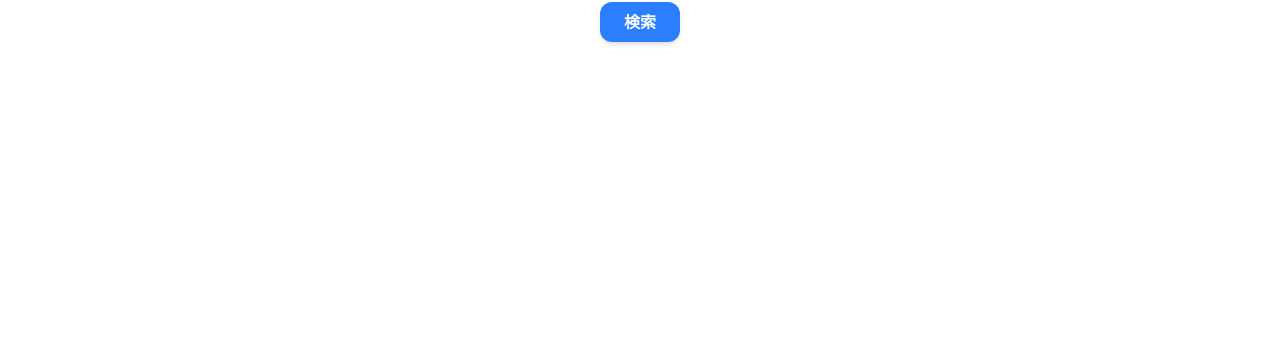
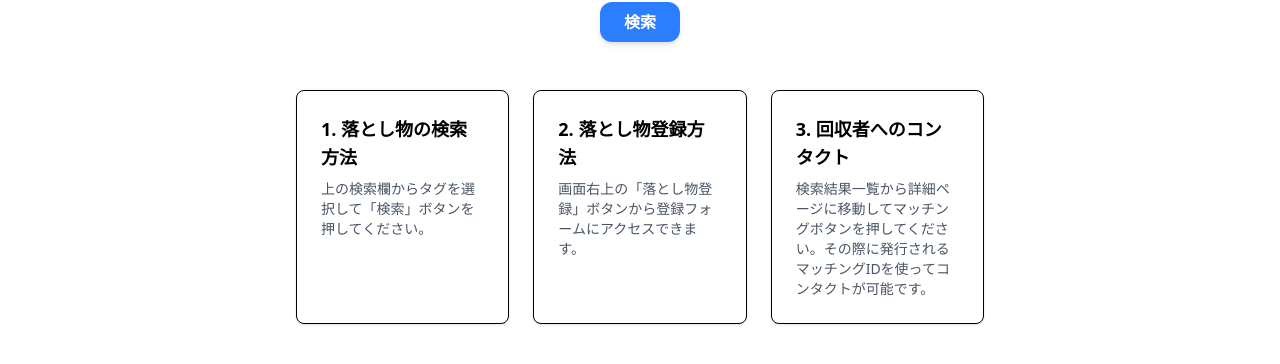
Before and after one commit to RikuRaito/Lost-Found, a React (Vite) app in the folder frontend/: page / in a window 1280 px wide. Shown: the part 438-802 px from the top of the page. Built offline with nearby package versions, Linux system fonts and the light colour scheme; no server answers.

Commit message:
トップページを修正

```diff
--- a/frontend/src/pages/Top.jsx
+++ b/frontend/src/pages/Top.jsx
@@ -239,6 +239,21 @@ function Top() {
           >
           検索
         </button>
+                {/* プラットフォーム使い方セクション */}
+        <div className="mt-12 flex flex-wrap justify-center gap-6 px-4">
+          <div className="flex-1 max-w-xs p-6 bg-white border rounded-lg shadow">
+            <h3 className="text-lg font-semibold mb-2">1. 落とし物の検索方法</h3>
+            <p className="text-sm text-gray-600">上の検索欄からタグを選択して「検索」ボタンを押してください。</p>
+          </div>
+          <div className="flex-1 max-w-xs p-6 bg-white border rounded-lg shadow">
+            <h3 className="text-lg font-semibold mb-2">2. 落とし物登録方法</h3>
+            <p className="text-sm text-gray-600">画面右上の「落とし物登録」ボタンから登録フォームにアクセスできます。</p>
+          </div>
+          <div className="flex-1 max-w-xs p-6 bg-white border rounded-lg shadow">
+            <h3 className="text-lg font-semibold mb-2">3. 回収者へのコンタクト</h3>
+            <p className="text-sm text-gray-600">検索結果一覧から詳細ページに移動してマッチングボタンを押してください。その際に発行されるマッチングIDを使ってコンタクトが可能です。</p>
+          </div>
+        </div>
       </div>
     </main>
   );
```
Also changed, not shown: 1 other file (tests, documents, lock files or other folders).
